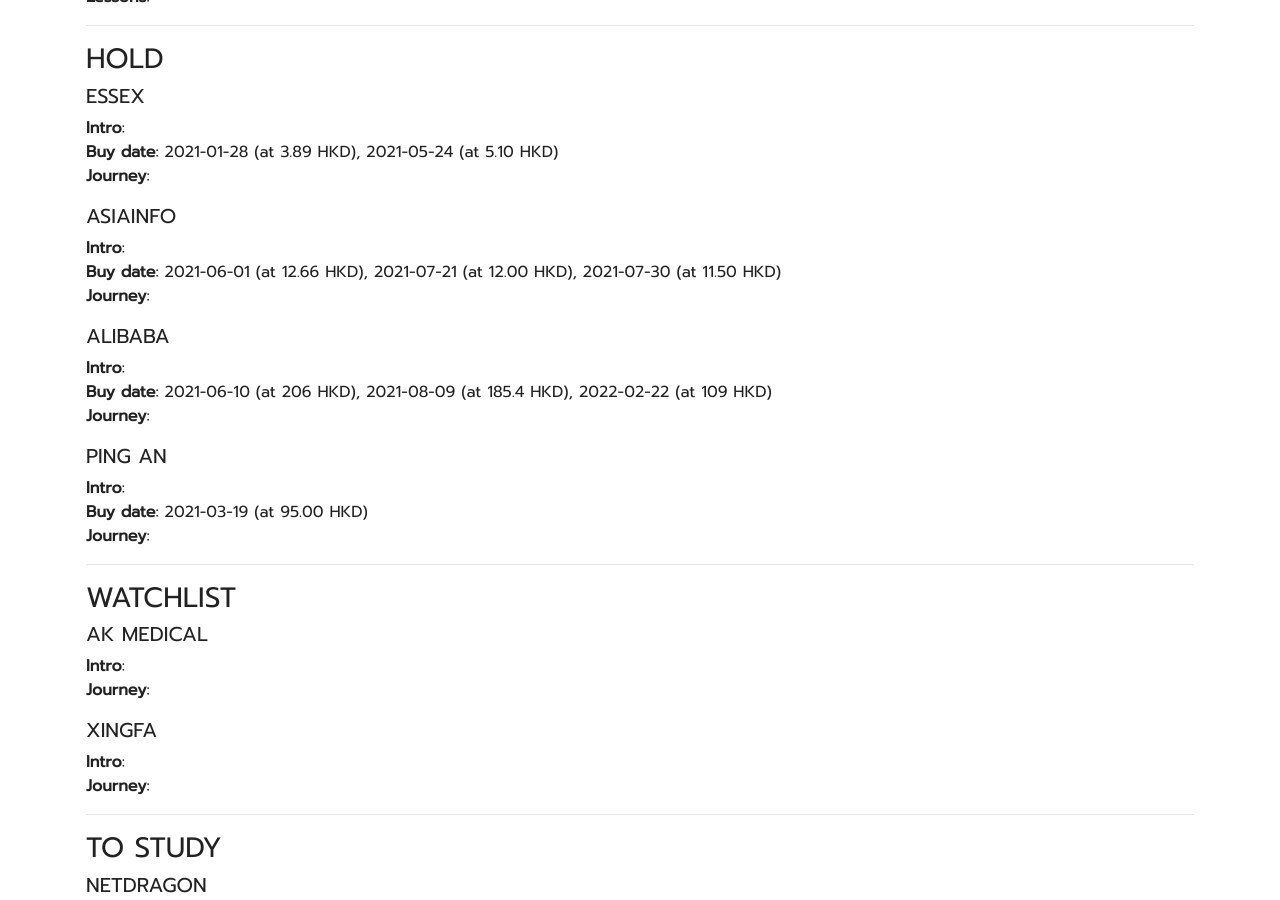
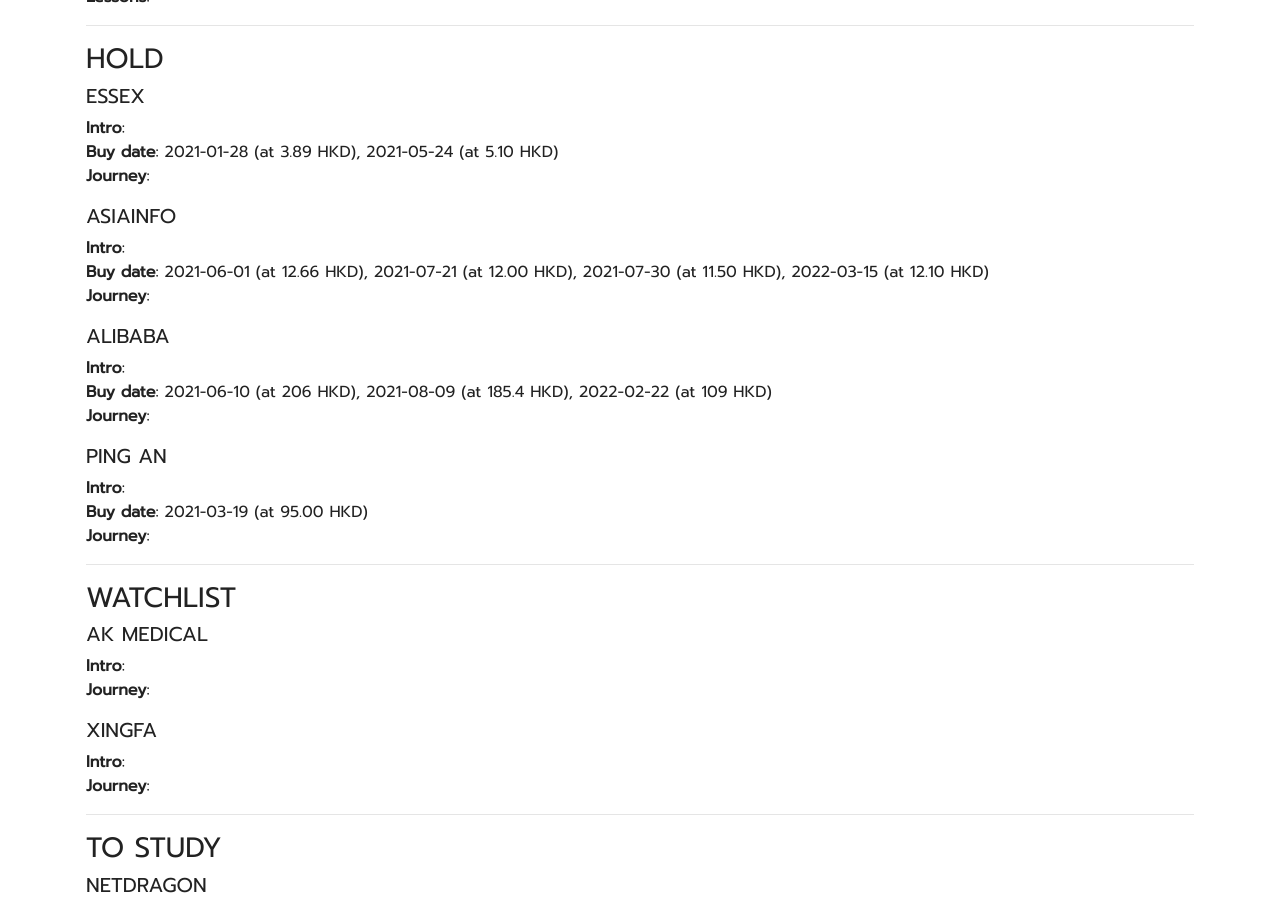
Before and after one commit to moneysart/moneysart.github.io, a Jekyll site: the page built from diary/index.md, in a window 1280 px wide and 900 px high, scrolled down 4873 px. Built offline with Jekyll 4.4.1, drawn with Linux system fonts in a browser that asks for light colours; nearby versions of some CDN libraries.

Commit message:
add trade

```diff
--- a/diary/index.md
+++ b/diary/index.md
@@ -190,7 +190,7 @@ Although I did well on sticking with the plan, I set a stop loss where I should
 
 ##### ASIAINFO
 **Intro**:
-**Buy date**: 2021-06-01 (at 12.66 HKD), 2021-07-21 (at 12.00 HKD), 2021-07-30 (at 11.50 HKD)
+**Buy date**: 2021-06-01 (at 12.66 HKD), 2021-07-21 (at 12.00 HKD), 2021-07-30 (at 11.50 HKD), 2022-03-15 (at 12.10 HKD)
 **Journey**:
 
 ##### ALIBABA
```
